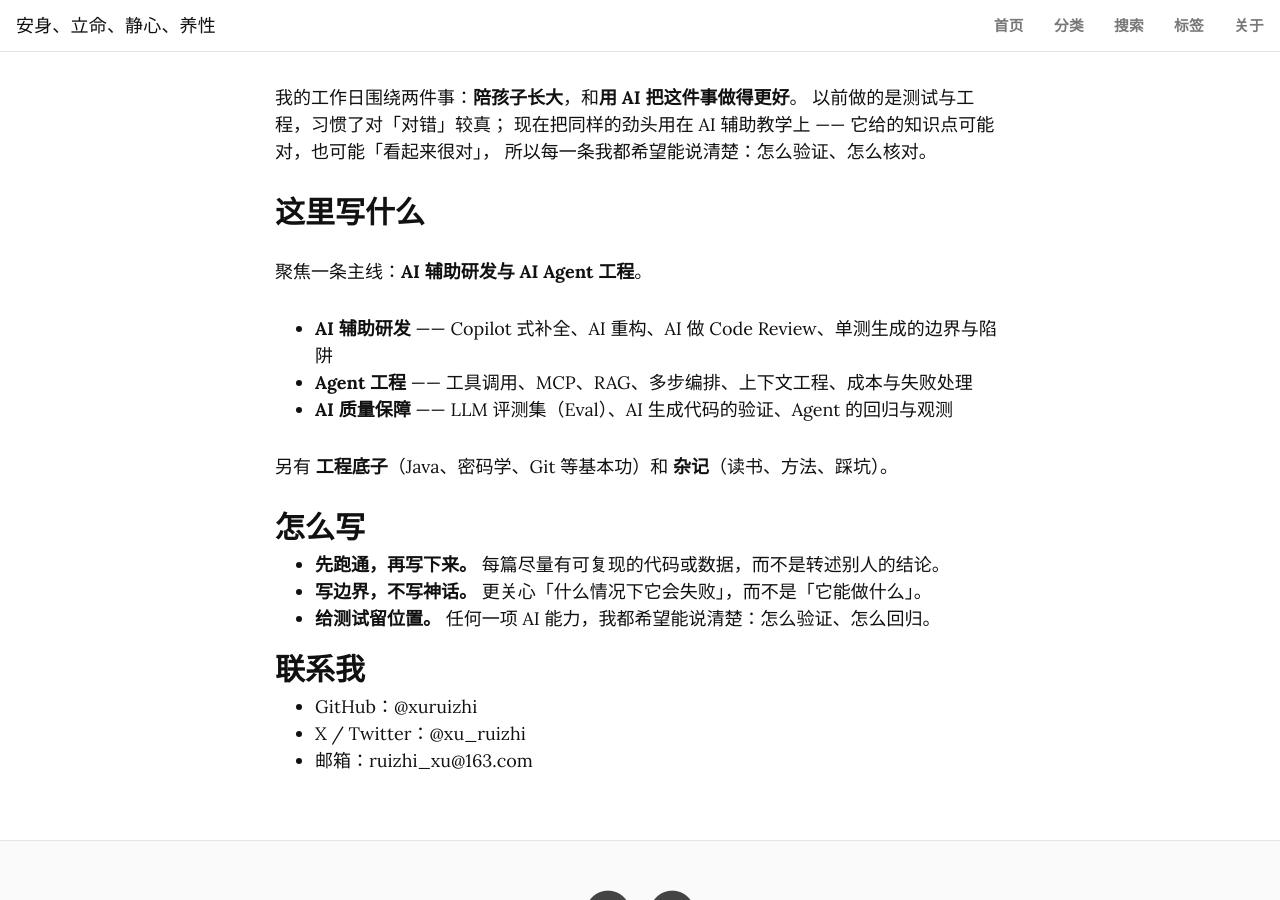
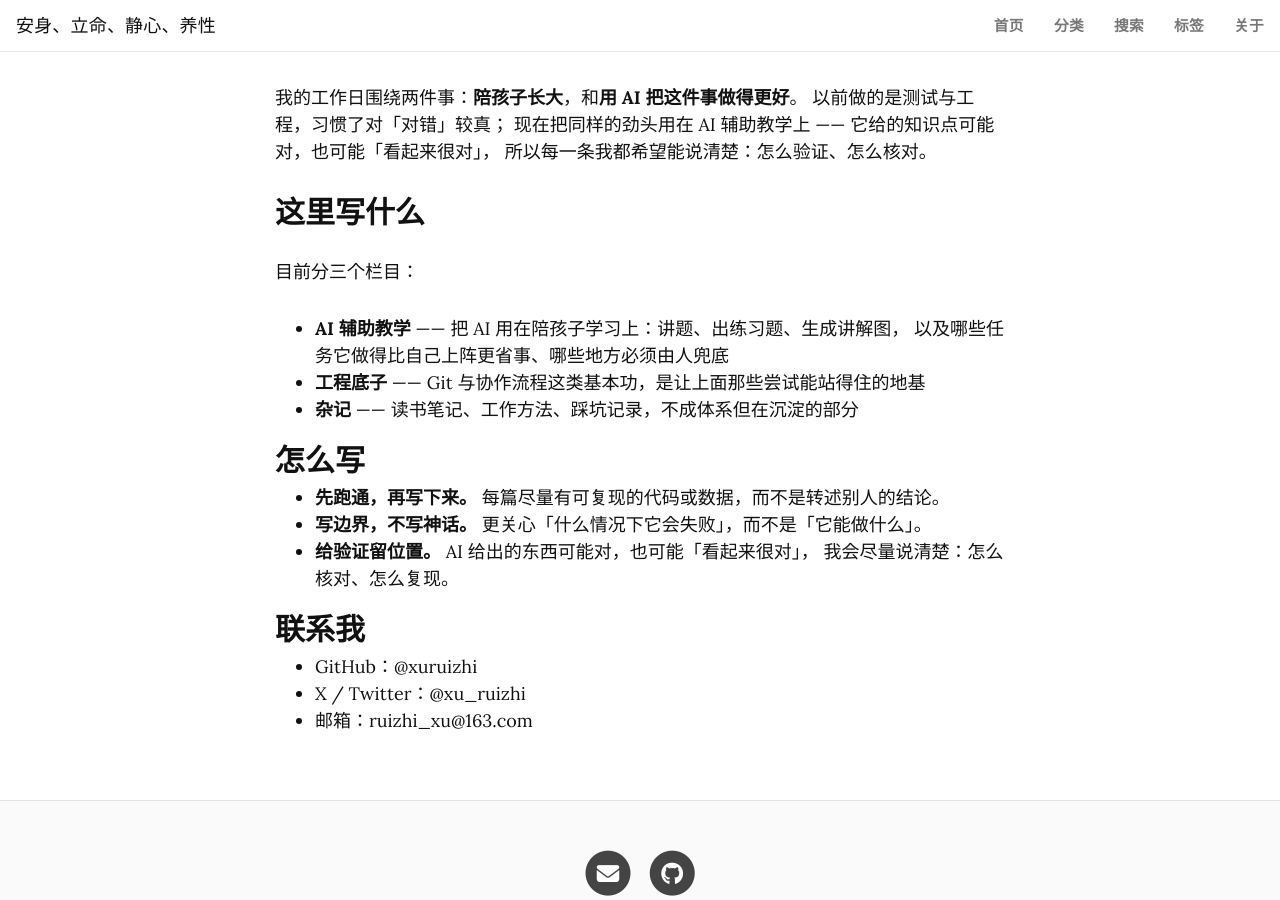
Before and after one commit to xuruizhi/xuruizhi.github.io, a Jekyll site: the page built from about.md, in a window 1280 px wide and 900 px high, scrolled down 432 px. Built offline with Jekyll 4.4.1, drawn with Linux system fonts in a browser that asks for light colours.

Commit message:
修复导航「首页」链接，并按最新分类刷新 about 与 README
- nav.html：navbar-links 中值为空表示首页时，relative_url 会返回当前目录，
  导致在 /categories/ 下点「首页」停在原地；改为显式回退到站点根路径
- about.md：栏目描述更新为实际的三个栏目（AI 辅助教学 / 工程底子 / 杂记）
- README.md：栏目 slug 表格、文章示例、项目简介同步为最新分类

```diff
--- a/_includes/nav.html
+++ b/_includes/nav.html
@@ -26,7 +26,17 @@
           </li>
         {% else %}
           <li class="nav-item">
-            <a class="nav-link" href="{{ link[1] | relative_url }}">{{ link[0] }}</a>
+            {%- comment -%}
+              空值表示首页。relative_url 对空串会返回当前目录，
+              导致在 /categories/ 下点「首页」仍停在原地，这里显式回退到站点根路径。
+            {%- endcomment -%}
+            {%- assign nav_href = link[1] -%}
+            {%- if nav_href == "" or nav_href == nil -%}
+              {%- assign nav_href = "/" | relative_url -%}
+            {%- else -%}
+              {%- assign nav_href = nav_href | relative_url -%}
+            {%- endif -%}
+            <a class="nav-link" href="{{ nav_href }}">{{ link[0] }}</a>
           </li>
         {%- endif -%}
       {%- endfor -%}
--- a/about.md
+++ b/about.md
@@ -16,19 +16,19 @@ permalink: /about/
 
 ## 这里写什么
 
-聚焦一条主线：**AI 辅助研发与 AI Agent 工程**。
+目前分三个栏目：
 
-- **AI 辅助研发** —— Copilot 式补全、AI 重构、AI 做 Code Review、单测生成的边界与陷阱
-- **Agent 工程** —— 工具调用、MCP、RAG、多步编排、上下文工程、成本与失败处理
-- **AI 质量保障** —— LLM 评测集（Eval）、AI 生成代码的验证、Agent 的回归与观测
-
-另有 **工程底子**（Java、密码学、Git 等基本功）和 **杂记**（读书、方法、踩坑）。
+- **AI 辅助教学** —— 把 AI 用在陪孩子学习上：讲题、出练习题、生成讲解图，
+  以及哪些任务它做得比自己上阵更省事、哪些地方必须由人兜底
+- **工程底子** —— Git 与协作流程这类基本功，是让上面那些尝试能站得住的地基
+- **杂记** —— 读书笔记、工作方法、踩坑记录，不成体系但在沉淀的部分
 
 ## 怎么写
 
 - **先跑通，再写下来。** 每篇尽量有可复现的代码或数据，而不是转述别人的结论。
 - **写边界，不写神话。** 更关心「什么情况下它会失败」，而不是「它能做什么」。
-- **给测试留位置。** 任何一项 AI 能力，我都希望能说清楚：怎么验证、怎么回归。
+- **给验证留位置。** AI 给出的东西可能对，也可能「看起来很对」，
+  我会尽量说清楚：怎么核对、怎么复现。
 
 ## 联系我
 
```
Also changed, not shown: README.md.
